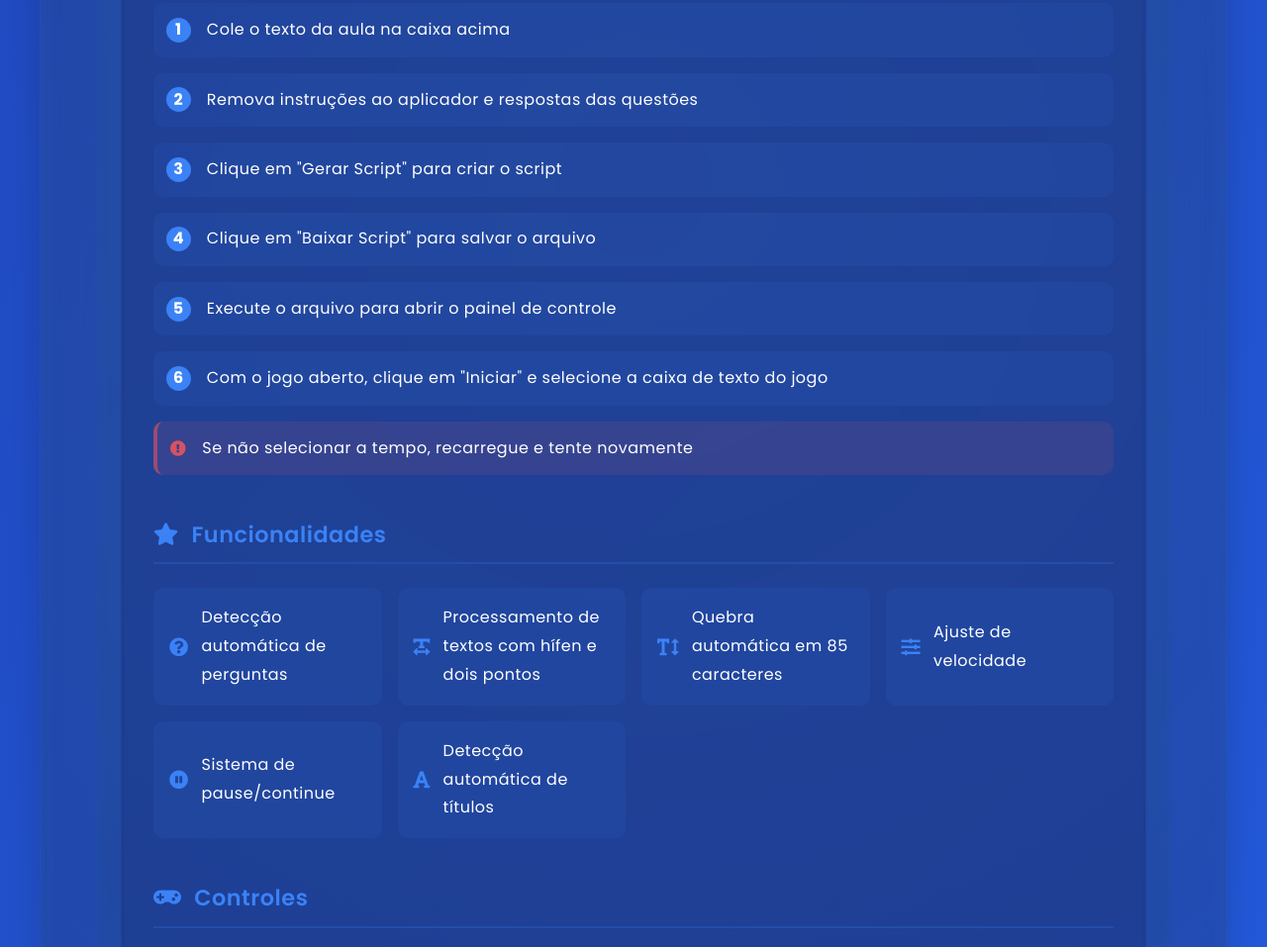
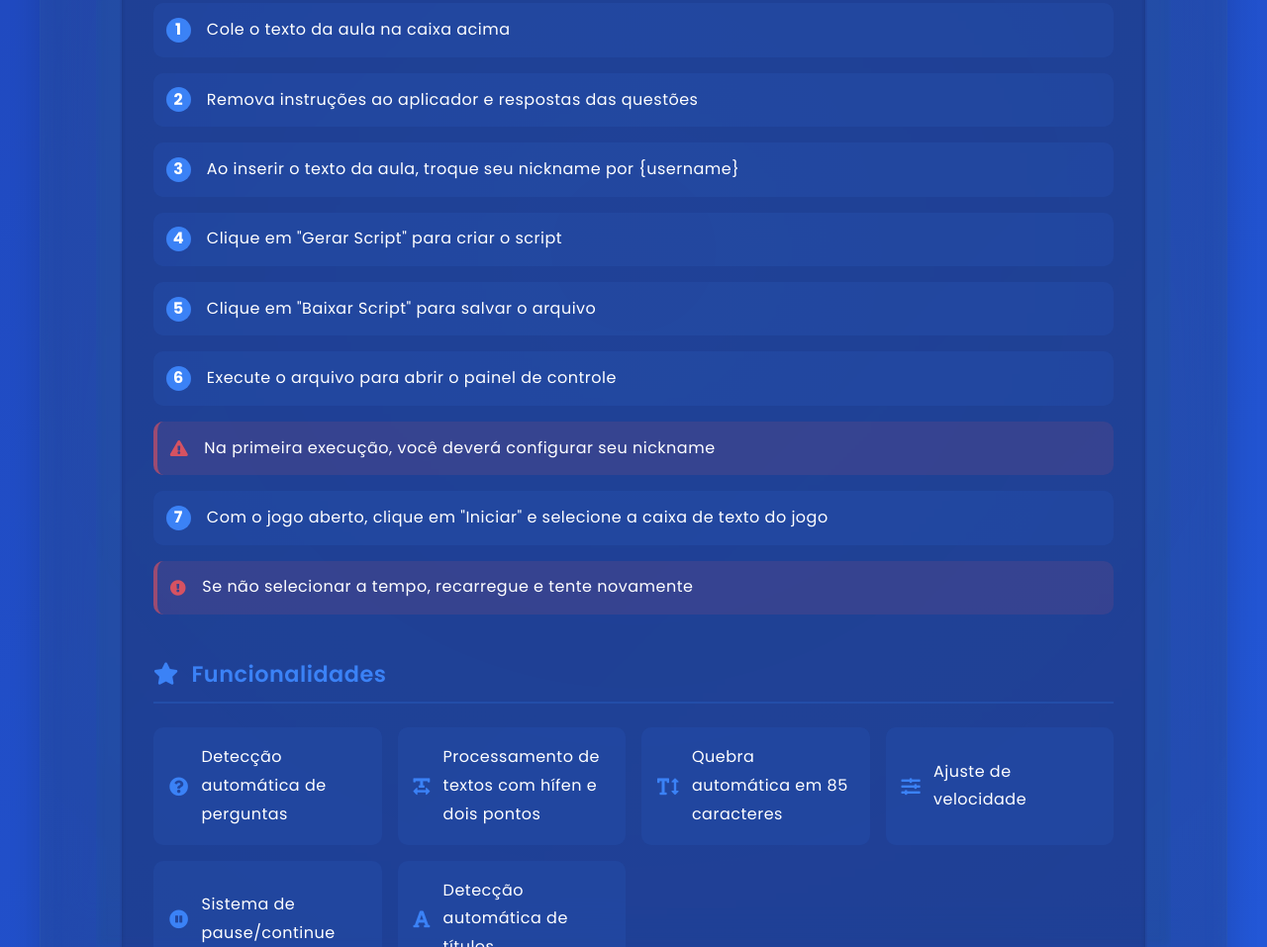
Before and after one commit to Messias-Bit/receita, a plain HTML site: page index.html in a window 1280 px wide. Shown: the part 1114-2071 px from the top of the page at 99% size. Drawn offline with Linux system fonts and the light colour scheme.

Commit message:
Update index.html

```diff
--- a/index.html
+++ b/index.html
@@ -107,18 +107,26 @@
                         </div>
                         <div class="step-item">
                             <span class="step-number">3</span>
+                            <p>Ao inserir o texto da aula, troque seu nickname por {username}</p>
+                        </div>
+                        <div class="step-item">
+                            <span class="step-number">4</span>
                             <p>Clique em "Gerar Script" para criar o script</p>
                         </div>
                         <div class="step-item">
-                            <span class="step-number">4</span>
+                            <span class="step-number">5</span>
                             <p>Clique em "Baixar Script" para salvar o arquivo</p>
                         </div>
                         <div class="step-item">
-                            <span class="step-number">5</span>
+                            <span class="step-number">6</span>
                             <p>Execute o arquivo para abrir o painel de controle</p>
                         </div>
+                        <div class="step-item warning">
+                            <i class="fas fa-exclamation-triangle"></i>
+                            <p>Na primeira execução, você deverá configurar seu nickname</p>
+                        </div>
                         <div class="step-item">
-                            <span class="step-number">6</span>
+                            <span class="step-number">7</span>
                             <p>Com o jogo aberto, clique em "Iniciar" e selecione a caixa de texto do jogo</p>
                         </div>
                         <div class="step-item warning">
```
